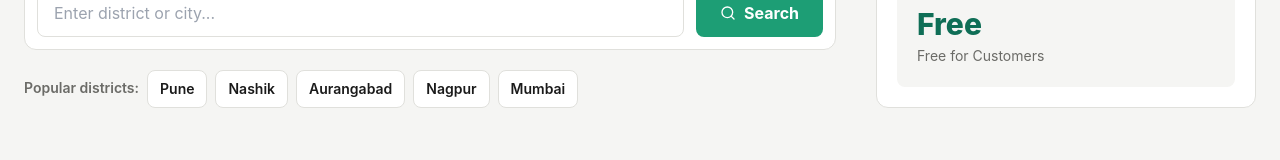
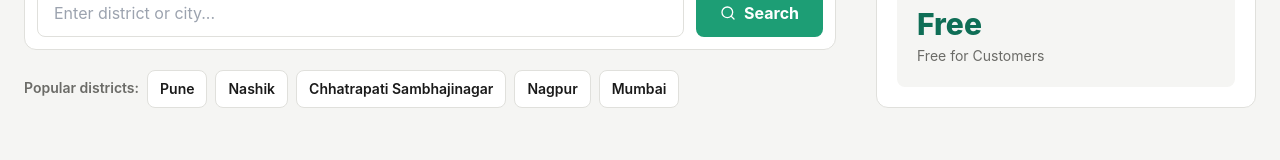
Before and after one commit to shriii257/BookSurveyor.Co, a Next.js app: page / in a window 1280 px wide. Shown: the part 395-555 px from the top of the page. Built offline with nearby package versions, Linux system fonts and the light colour scheme; no server answers; the database is empty.

Commit message:
Update popularDistricts to include Chhatrapati Sambhajinagar

```diff
--- a/app/page.tsx
+++ b/app/page.tsx
@@ -13,7 +13,7 @@ export default async function HomePage({
   const locale = getLocaleFromValue(searchParams.lang);
   const messages = getMessages(locale);
   const { data: featuredSurveyors } = await searchSurveyors({ district: 'Pune', sort: 'experience', page: 1 });
-  const popularDistricts = ['Pune', 'Nashik', 'Aurangabad', 'Nagpur', 'Mumbai'];
+  const popularDistricts = ['Pune', 'Nashik', 'Chhatrapati Sambhajinagar', 'Nagpur', 'Mumbai'];
 
   return (
     <main>
```
